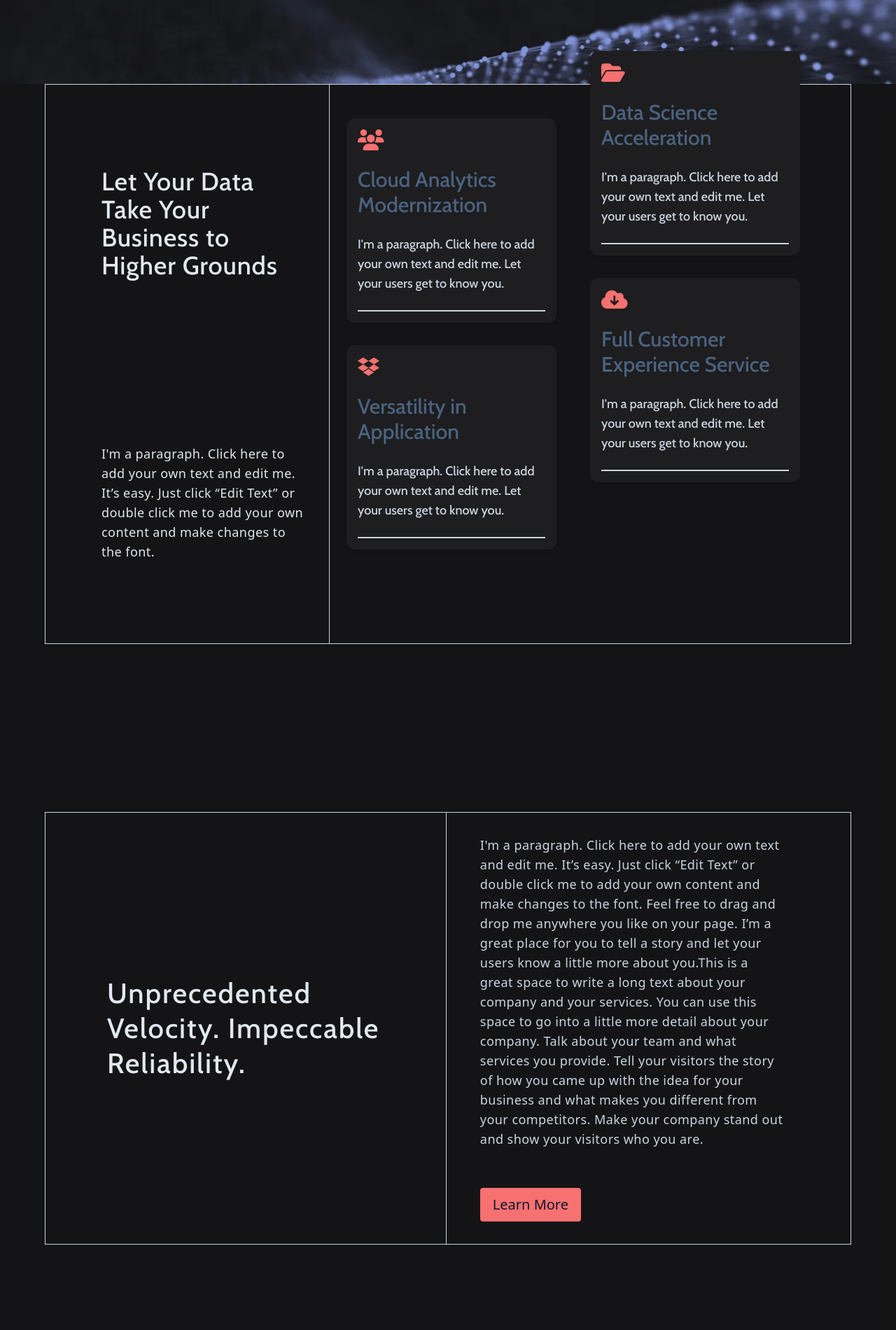
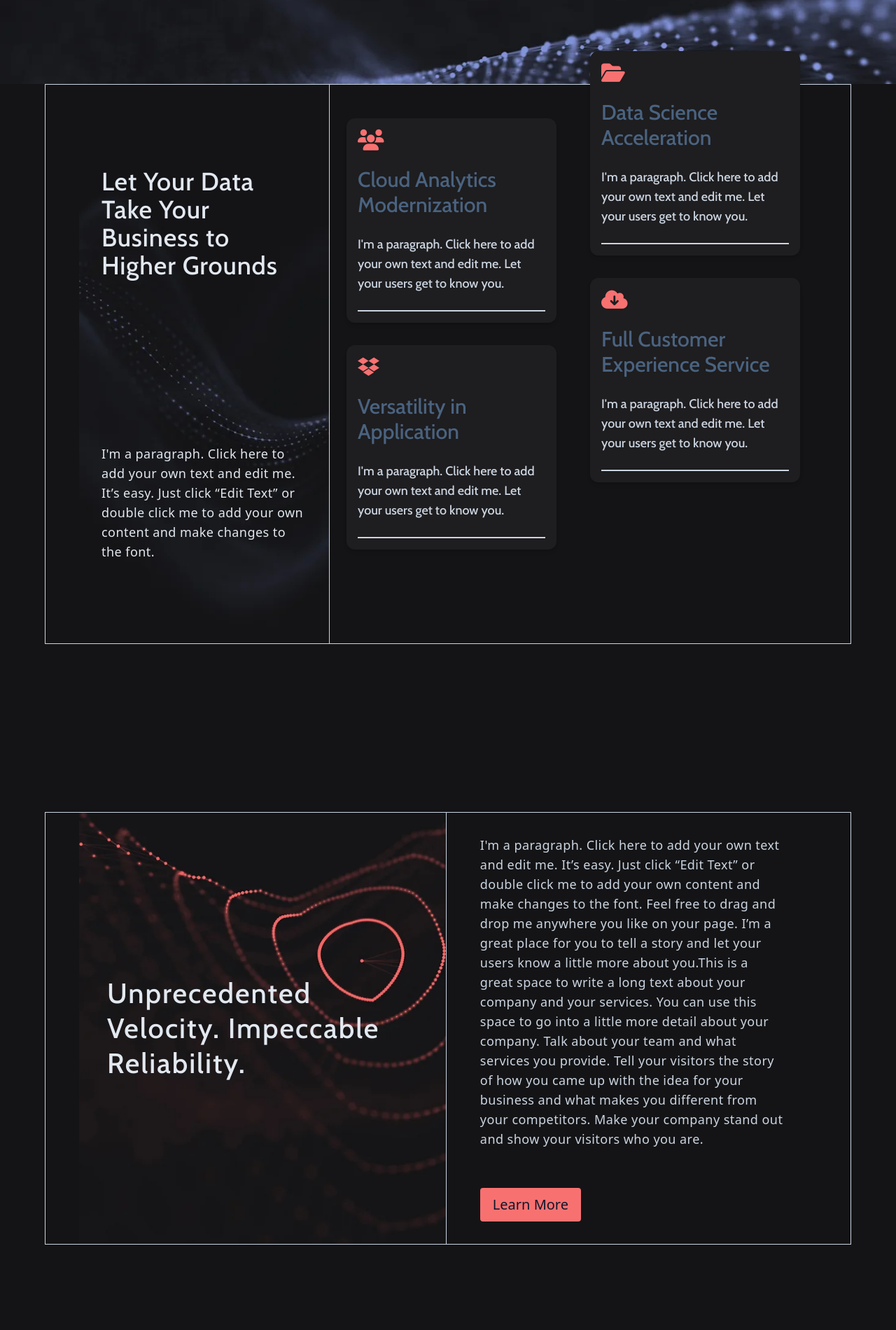
Before and after one commit to Mr-Hosny/Visitia, a plain HTML site: page App.HTML in a window 1280 px wide. Shown: the part 620-2520 px from the top of the page at 70% size. Drawn offline with nearby package versions, Linux system fonts and the light colour scheme.

Commit message:
Update App.HTML

```diff
--- a/App.HTML
+++ b/App.HTML
@@ -60,7 +60,7 @@
     <section
       class="md:h-[80vh] lg:h-[85vh] xl:h-[100vh] w-[90vw] mx-auto border border-slate-300 md:flex justify-content lg:px-8 xl:px-12">
       <div class="w-full  md:border-r border-slate-300 grid items-center px-6 sm:px-16 md:px-0 bg-cover bg-center"
-        style="background-image: url(./Photos/d12.webp);">
+        style="background-image: url(d12.webp);">
         <h1
           class="text-center xl:text-start text-lg sm:text-3xl md:text-xl xl:text-4xl text-slate-200 font-[Cabin] p-4 md:p-2 lg:p-8 tracking-wide">
           Let Your Data Take Your Business to Higher
@@ -126,7 +126,7 @@
       class="mt-[10rem] md:mt-[15rem] md:mb-[5rem] w-[90vw] mx-auto border border-slate-300 md:flex justify-content  md:px-8 xl:px-12">
       <div
         class="w-full md:w-[450px] xl:w-[550px] h-48 md:h-auto md:border-r border-slate-300 grid items-center bg-cover bg-center "
-        style="background-image: url(./Photos/d100.webp);">
+        style="background-image: url(d100.webp);">
         <p
           class="text-center xl:text-start text-2xl sm:text-[2.25rem] md:text-[2rem] xl:text-[2.5rem] leading-tight text-slate-200 font-[Cabin] p-2 md:p-4 xl:p-10 px-12 md:px-0 tracking-wide md:tracking-wider">
           Unprecedented Velocity.
```
